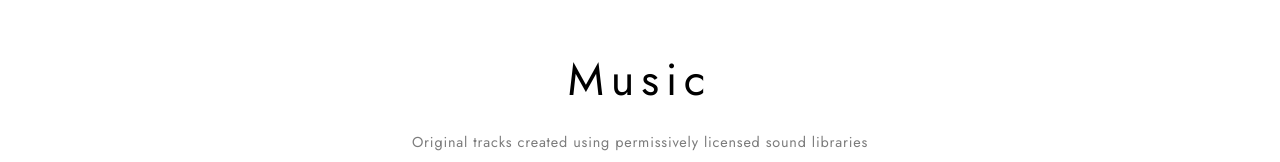
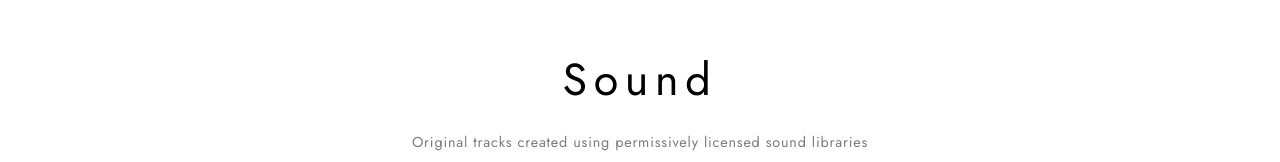
Before and after one commit to amit-nair/amit-nair.github.io, a plain HTML site: page index.html in a window 1280 px wide. Shown: the part 4917-5079 px from the top of the page. Drawn offline with Linux system fonts and the light colour scheme; some packages are replaced by stand-ins of ours; a script that the page names is missing.

Commit message:
Update index.html

```diff
--- a/index.html
+++ b/index.html
@@ -588,7 +588,7 @@
 
         <section id="section-8" class="content-section">
             <div class="section-content" style="max-width: 1100px; width: 95%;">
-                <h2>Music</h2>
+                <h2>Sound</h2>
                 <p class="collaborators">Original tracks created using permissively licensed sound libraries</p>
 
                 <div class="music-grid">
```
